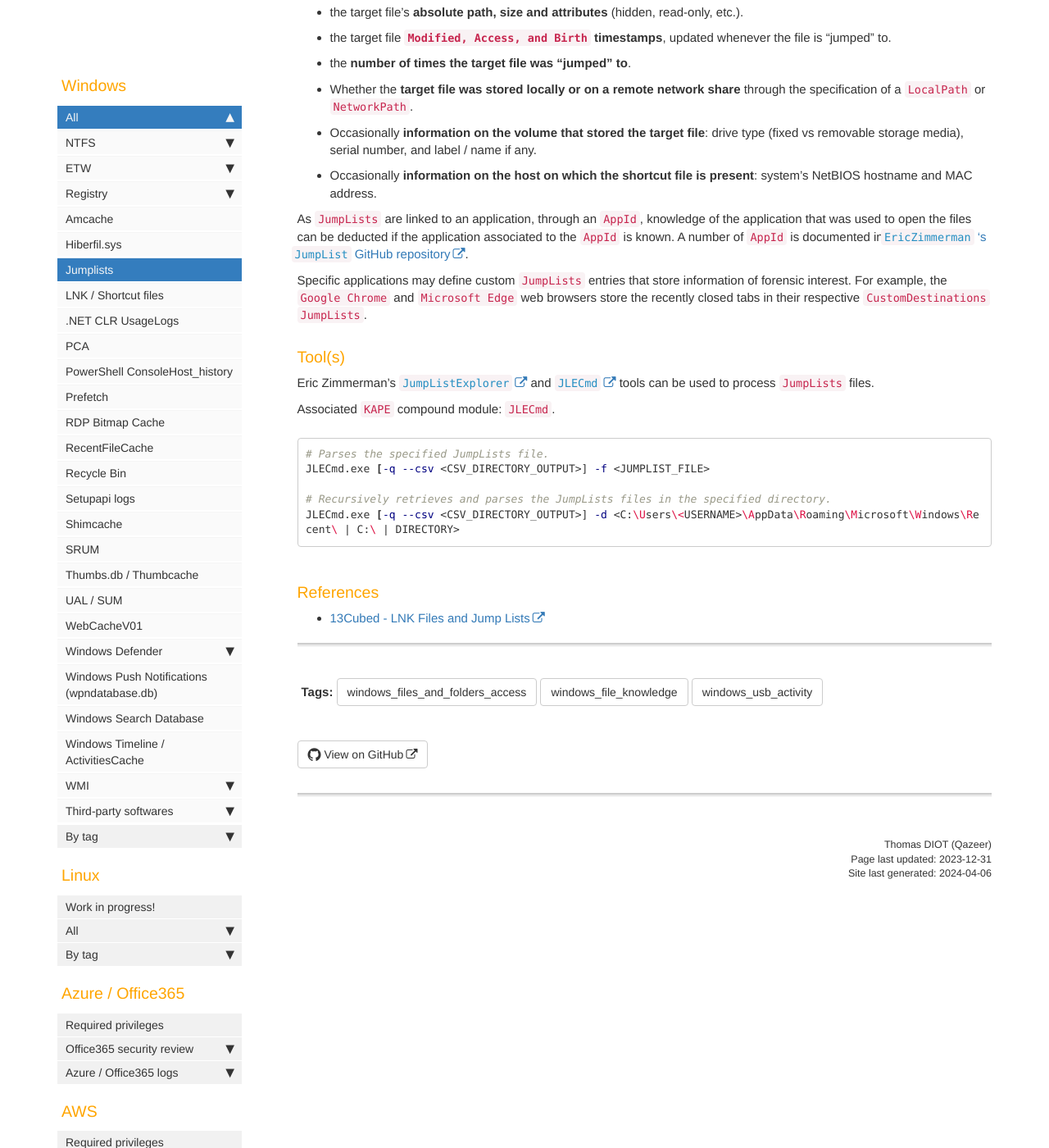
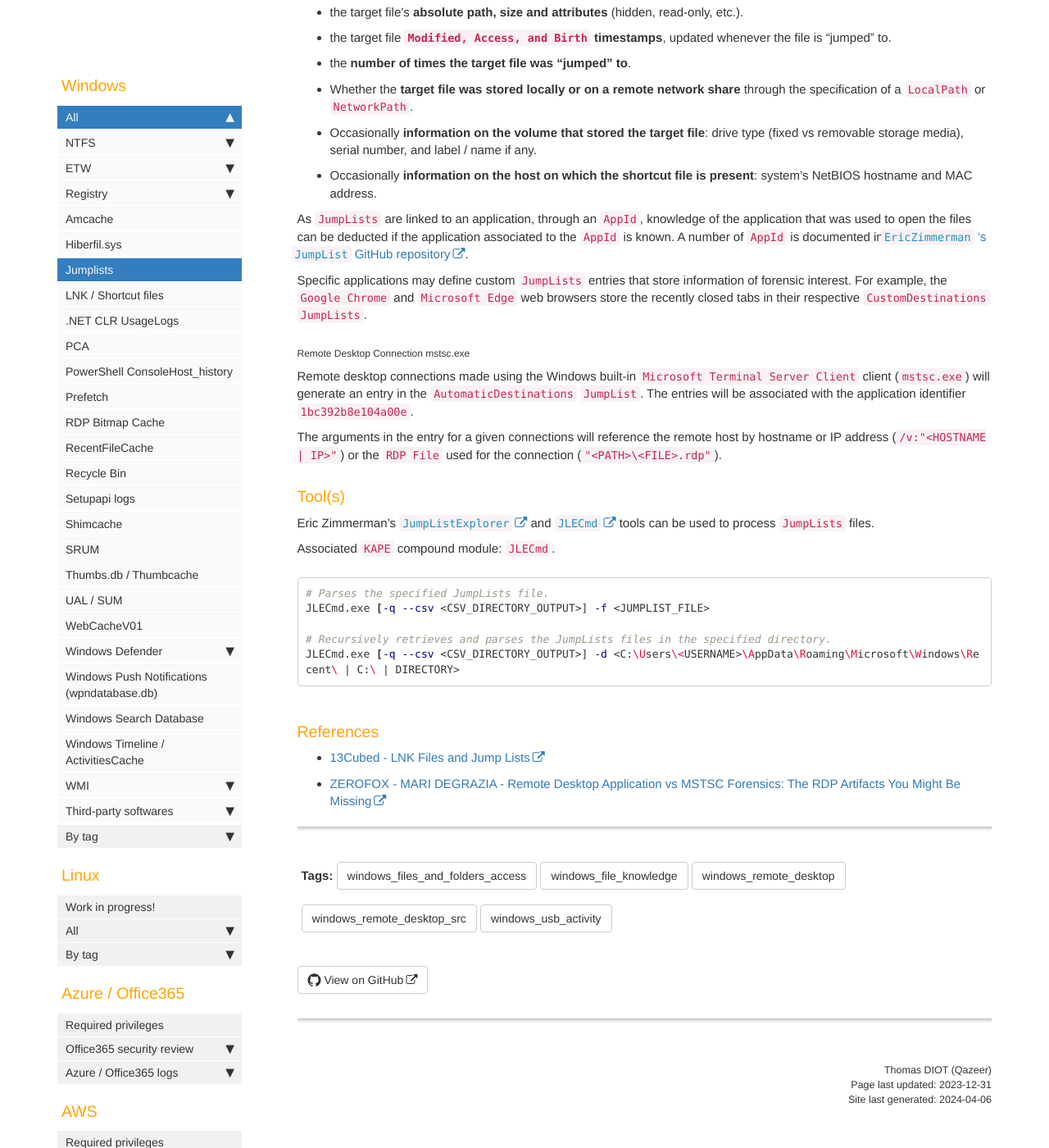
Before and after one commit to Qazeer/artefacts.help, a Jekyll site: the page built from pages/windows/jumplists.md, in a window 1280 px wide and 1400 px high, scrolled down 1034 px. Shown: the whole window at 82% size. Built offline with Jekyll 4.4.1, drawn with Linux system fonts in a browser that asks for light colours; comment, search, counter and statistics services are not loaded.

Commit message:
[Artefact] Windows Jumplist - Add info on mstsc.exe

```diff
--- a/pages/windows/jumplists.md
+++ b/pages/windows/jumplists.md
@@ -1,10 +1,13 @@
 ---
 title: Jumplists
-summary: 'Introduced in Windows 7, Jumplists are linked to a taskbar user experience-enhancing feature that allows users to "jump" to files, folders or others elements by right-clicking on open applications in the Windows taskbar.\n\nInformation of interest: target file absolute path, size, attributes, and Modified, Access, and Birth timestamps (updated whenever the file is "jumped" to).'
+summary: 'Introduced in Windows 7, Jumplists are linked to a taskbar user experience-enhancing feature that allows users to "jump" to files, folders or others elements by right-clicking on open applications in the Windows taskbar.\n\nInformation of interest: target file absolute path, size, attributes, and Modified, Access, and Birth timestamps (updated whenever the file is "jumped" to).\n\nRemote desktop connections made using the Windows built-in mstsc.exe client will generate an entry
+in the AutomaticDestinations JumpList that may reference the remote host.'
 keywords: Jumplists
 tags:
   - windows_files_and_folders_access
   - windows_file_knowledge
+  - windows_remote_desktop
+  - windows_remote_desktop_src
   - windows_usb_activity
 location: 'AutomaticDestinations:\n<SYSTEMDRIVE>:\Users\<USERNAME>\AppData\Roaming\Microsoft\Windows\Recent\AutomaticDestinations\<APP_ID>.automaticDestinations-ms\n\nCustomDestinations:\n<SYSTEMDRIVE>:\Users\<USERNAME>\AppData\Roaming\Microsoft\Windows\Recent\CustomDestinations\<APP_ID>.customDestinations-ms'
 last_updated: 2023-12-31
@@ -74,6 +77,17 @@ information of forensic interest. For example, the `Google Chrome` and
 `Microsoft Edge` web browsers store the recently closed tabs in their
 respective `CustomDestinations` `JumpLists`.
 
+###### Remote Desktop Connection mstsc.exe
+
+Remote desktop connections made using the Windows built-in
+`Microsoft Terminal Server Client` client (`mstsc.exe`) will generate an entry
+in the `AutomaticDestinations` `JumpList`. The entries will be associated with
+the application identifier `1bc392b8e104a00e`.
+
+The arguments in the entry for a given connections will reference the remote
+host by hostname or IP address (`/v:"<HOSTNAME | IP>"`) or the `RDP File` used
+for the connection (`"<PATH>\<FILE>.rdp"`).
+
 ### Tool(s)
 
 Eric Zimmerman's [`JumpListExplorer`](https://f001.backblazeb2.com/file/EricZimmermanTools/net6/JumpListExplorer.zip)
@@ -93,3 +107,5 @@ JLECmd.exe [-q --csv <CSV_DIRECTORY_OUTPUT>] -d <C:\Users\<USERNAME>\AppData\Roa
 ### References
 
   - [13Cubed - LNK Files and Jump Lists](https://www.youtube.com/watch?v=wu4-nREmzGM)
+
+  - [ZEROFOX - MARI DEGRAZIA - Remote Desktop Application vs MSTSC Forensics: The RDP Artifacts You Might Be Missing](https://www.zerofox.com/blog/remote-desktop-application-vs-mstsc-forensics-the-rdp-artifacts-you-might-be-missing/#jump-list-entries)
```
